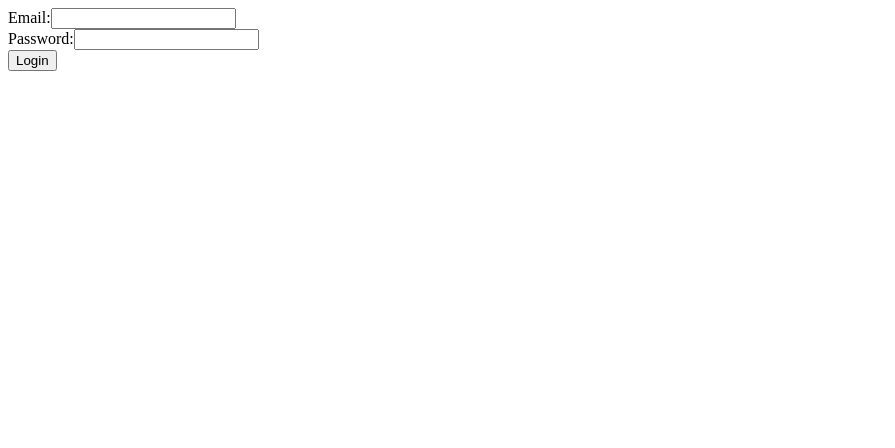
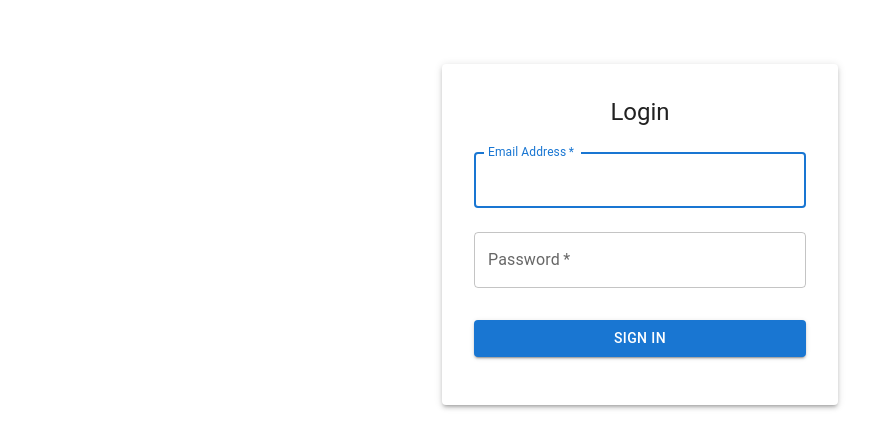
Before and after one commit to HansOr04/ProyectoDepartment, a React (Vite) app in the folder FLATFINDER/: page /login in a window 1280 px wide. Shown: the top 448 px of the page, without its empty margins (0-895 px from the left). Built offline with nearby package versions, Linux system fonts and the light colour scheme; no server answers.

Commit message:
login con verificacion

```diff
--- a/FLATFINDER/src/components/Users/LoginForm.jsx
+++ b/FLATFINDER/src/components/Users/LoginForm.jsx
@@ -1,72 +1,81 @@
-import { useFormik } from "formik";
-import * as Yup from "yup";
-import { useNavigate } from "react-router-dom";
-import { getAuth, signInWithEmailAndPassword } from "firebase/auth";
-import { db } from "../../config/firebase";
+import React, { useState } from 'react';
+import { useAuth } from '../../contexts/authContext';
+import { useNavigate } from 'react-router-dom';
+import {
+  Container,
+  Paper,
+  Typography,
+  TextField,
+  Button,
+  Box,
+  Alert,
+  CircularProgress
+} from '@mui/material';
 
-function LoginForm() {
+const LoginForm = () => {
+  const [email, setEmail] = useState('');
+  const [password, setPassword] = useState('');
+  const { login, loading, error } = useAuth();
   const navigate = useNavigate();
-  const auth = getAuth(); // No es necesario pasar 'db' como argumento
 
-  const validationSchema = Yup.object({
-    email: Yup.string()
-      .email("Invalid email address")
-      .required("Email is required"),
-    password: Yup.string().required("Password is required"),
-  });
-
-  const formik = useFormik({
-    initialValues: {
-      email: "",
-      password: "",
-    },
-    validationSchema,
-    onSubmit: async (values) => {
-      try {
-        await signInWithEmailAndPassword(auth, values.email, values.password);
-        alert(`Welcome ${values.email}`);
-        navigate("/home");
-      } catch (error) {
-        alert("Invalid email or password");
+  const handleSubmit = async (e) => {
+    e.preventDefault();
+    await login(email, password);
+    if (!error) {
+      navigate('/');
     }
-    },
-  });
+  };
 
   return (
-    <form onSubmit={formik.handleSubmit}>
-      <div>
-        <label htmlFor="email">Email:</label>
-        <input
+    <Container component="main" maxWidth="xs">
+      <Paper elevation={3} sx={{ marginTop: 8, padding: 4 }}>
+        <Typography component="h1" variant="h5" align="center">
+          Login
+        </Typography>
+        <Box component="form" onSubmit={handleSubmit} sx={{ mt: 1 }}>
+          {error && <Alert severity="error" sx={{ mb: 2 }}>{error}</Alert>}
+          <TextField
+            variant="outlined"
+            margin="normal"
+            required
+            fullWidth
             id="email"
+            label="Email Address"
             name="email"
-          type="email"
-          value={formik.values.email}
-          onChange={formik.handleChange}
-          onBlur={formik.handleBlur}
+            autoComplete="email"
+            autoFocus
+            value={email}
+            onChange={(e) => setEmail(e.target.value)}
+            disabled={loading}
           />
-        {formik.touched.email && formik.errors.email ? (
-          <span style={{ color: "red" }}>{formik.errors.email}</span>
-        ) : null}
-      </div>
-
-      <div>
-        <label htmlFor="password">Password:</label>
-        <input
+          <TextField
+            variant="outlined"
+            margin="normal"
+            required
+            fullWidth
+            name="password"
+            label="Password"
+            type="password"
             id="password"
-          name="password"
-          type="password"
-          value={formik.values.password}
-          onChange={formik.handleChange}
-          onBlur={formik.handleBlur}
+            autoComplete="current-password"
+            value={password}
+            onChange={(e) => setPassword(e.target.value)}
+            disabled={loading}
           />
-        {formik.touched.password && formik.errors.password ? (
-          <span style={{ color: "red" }}>{formik.errors.password}</span>
-        ) : null}
-      </div>
-
-      <button type="submit">Login</button>
-    </form>
+          <Button
+            type="submit"
+            fullWidth
+            variant="contained"
+            color="primary"
+            sx={{ mt: 3, mb: 2 }}
+            disabled={loading}
+          >
+            {loading ? <CircularProgress size={24} /> : 'Sign In'}
+          </Button>
+        </Box>
+      </Paper>
+    </Container>
   );
-}
+};
 
 export default LoginForm;
--- a/FLATFINDER/src/config/firebase.js
+++ b/FLATFINDER/src/config/firebase.js
@@ -1,6 +1,7 @@
 import { initializeApp } from "firebase/app";
 import { getFirestore } from "firebase/firestore";
 import { getStorage } from "firebase/storage";
+import { getAuth } from "firebase/auth";
 
 // Configuración de Firebase usando variables de entorno
 const firebaseConfig = {
@@ -14,8 +15,14 @@ const firebaseConfig = {
 
 // Inicializar la aplicación de Firebase
 const app = initializeApp(firebaseConfig);
+
 // Exportar la instancia de Storage
 export const storage = getStorage(app);
 
 // Exportar la instancia de Firestore
 export const db = getFirestore(app);
+
+// Exportar la instancia de Auth
+export const auth = getAuth(app);
+
+export default app;
--- a/FLATFINDER/src/contexts/authContext.jsx
+++ b/FLATFINDER/src/contexts/authContext.jsx
@@ -1,2 +1,67 @@
-//Este estado se va a encargar de manejar nuestro user a nivel global
-//Van un estado donde puedan guardar el usuario y una funcion para setear el usuario
+import React, { createContext, useState, useContext } from 'react';
+import { authenticateUser } from '../services/firebase';
+import { signOut } from 'firebase/auth';
+import { auth } from '../config/firebase';
+
+// Creamos el contexto
+const AuthContext = createContext();
+
+// Creamos un proveedor para el contexto
+export const AuthProvider = ({ children }) => {
+  // Estado para almacenar la información del usuario
+  const [user, setUser] = useState(null);
+  const [loading, setLoading] = useState(false);
+  const [error, setError] = useState(null);
+
+  // Función para iniciar sesión
+  const login = async (email, password) => {
+    setLoading(true);
+    setError(null);
+    try {
+      const userData = await authenticateUser(email, password);
+      if (userData) {
+        setUser(userData);
+      } else {
+        setError('User data not found after authentication');
+      }
+    } catch (err) {
+      setError(err.message);
+    } finally {
+      setLoading(false);
+    }
+  };
+
+  // Función para cerrar sesión
+  const logout = async () => {
+    setLoading(true);
+    setError(null);
+    try {
+      await signOut(auth);
+      setUser(null);
+    } catch (err) {
+      setError(err.message);
+    } finally {
+      setLoading(false);
+    }
+  };
+
+  // El valor que será pasado al contexto
+  const value = {
+    user,
+    loading,
+    error,
+    login,
+    logout
+  };
+
+  return <AuthContext.Provider value={value}>{children}</AuthContext.Provider>;
+};
+
+// Hook personalizado para usar el contexto
+export const useAuth = () => {
+  const context = useContext(AuthContext);
+  if (!context) {
+    throw new Error('useAuth must be used within an AuthProvider');
+  }
+  return context;
+};
--- a/FLATFINDER/src/services/firebase.js
+++ b/FLATFINDER/src/services/firebase.js
@@ -1,12 +1,34 @@
 import { addDoc, collection, deleteDoc, doc, getDoc, getDocs, updateDoc } from "firebase/firestore";
 import { ref, uploadBytes, getDownloadURL } from "firebase/storage";
-import { db, storage } from "../config/firebase";
+import { signInWithEmailAndPassword } from "firebase/auth";
+import { db, storage, auth } from "../config/firebase";
 
 // Definir el nombre de la colección que vamos a utilizar de esa base de datos
 const collectionName = "users";
 
 // Definir la referencia a la colección que vamos a utilizar
 const usersCollectionRef = collection(db, collectionName);
+
+// AUTHENTICATE
+const authenticateUser = async (email, password) => {
+    try {
+        const userCredential = await signInWithEmailAndPassword(auth, email, password);
+        const user = userCredential.user;
+
+        // Obtener datos adicionales del usuario desde Firestore
+        const userDoc = await getDoc(doc(db, collectionName, user.uid));
+
+        if (userDoc.exists()) {
+            return { uid: user.uid, ...userDoc.data() };
+        } else {
+            console.error("User document not found in Firestore");
+            return null;
+        }
+    } catch (error) {
+        console.error("Error authenticating user:", error);
+        throw new Error("Failed to authenticate user");
+    }
+};
 
 // CREATE
 const createUser = async (user) => {
@@ -94,4 +116,4 @@ const uploadUserImage = async (userId, imageFile) => {
     }
 };
 
-export { getUsers, createUser, updateUser, deleteUser, getUserByID, uploadUserImage };
+export { authenticateUser, getUsers, createUser, updateUser, deleteUser, getUserByID, uploadUserImage };
```
Also changed, not shown: FLATFINDER/src/App.jsx (+5 -5 lines). Lines whose indentation alone changed are shown as unchanged.
